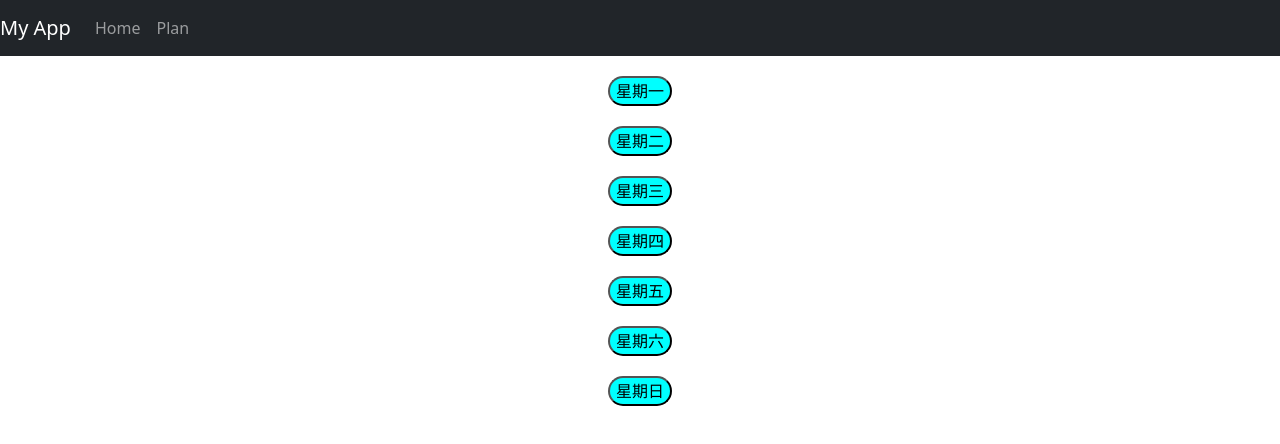
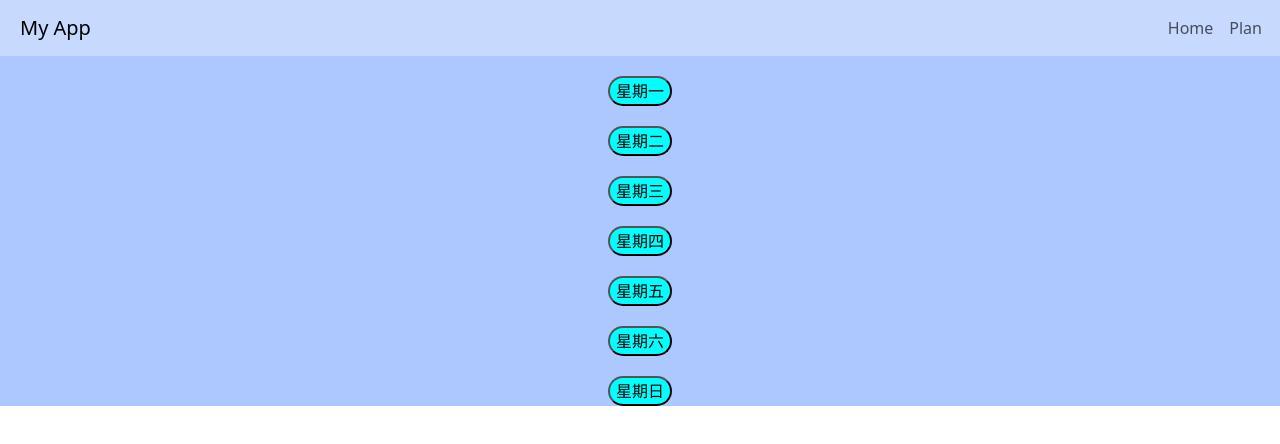
Before and after one commit to ivespeggy/workout-generator, a React (Create React App) app in the folder my-react-app/: page /Plan in a window 1280 px wide. Shown: the top 444 px of the page. Built offline with nearby package versions, Linux system fonts and the light colour scheme.

Commit message:
Updated Navbar Style

```diff
--- a/my-react-app/src/App.css
+++ b/my-react-app/src/App.css
@@ -1,51 +1,4 @@
 .App {
   text-align: center;
+  background-color: #adc8fe;
 }
-
-.ul{
-  list-style: none;
-  text-align: justify;
-}
-
-
-.create-plan-button{
-  background-color: chartreuse;
-  border-radius: 10cm;
-}
-.li-individual{
-  margin-bottom: 15%;
-}
-.App-logo {
-  height: 40vmin;
-  pointer-events: none;
-}
-
-@media (prefers-reduced-motion: no-preference) {
-  .App-logo {
-    animation: App-logo-spin infinite 20s linear;
-  }
-}
-
-.App-header {
-  background-color: #adc8fe;
-  min-height: 100vh;
-  display: flex;
-  flex-direction: column;
-  align-items: center;
-  justify-content: center;
-  font-size: calc(10px + 2vmin);
-  color: white;
-}
-
-.App-link {
-  color: #61dafb;
-}
-
-@keyframes App-logo-spin {
-  from {
-    transform: rotate(0deg);
-  }
-  to {
-    transform: rotate(360deg);
-  }
-}
--- a/my-react-app/src/component/Home.css
+++ b/my-react-app/src/component/Home.css
@@ -11,16 +11,6 @@
   .li-individual{
     margin-bottom: 15%;
   }
-  .App-logo {
-    height: 40vmin;
-    pointer-events: none;
-  }
-
-  @media (prefers-reduced-motion: no-preference) {
-    .App-logo {
-      animation: App-logo-spin infinite 20s linear;
-    }
-  }
 
   .App-header {
     background-color: #adc8fe;
@@ -32,16 +22,3 @@
     font-size: calc(10px + 2vmin);
     color: white;
   }
-
-  .App-link {
-    color: #61dafb;
-  }
-
-  @keyframes App-logo-spin {
-    from {
-      transform: rotate(0deg);
-    }
-    to {
-      transform: rotate(360deg);
-    }
-  }
--- /dev/null
+++ b/my-react-app/src/component/NavbarComp.css
@@ -0,0 +1,13 @@
+.custom-collapse {
+    margin-right: 10px;
+    color: white;
+  }
+
+.custom-brand{
+    margin: 0 20px;
+    color: white;
+}
+.navbar-style{
+    background-color: rgba(255, 255, 255, 0.322);
+    backdrop-filter: blur(10px);
+}
--- a/my-react-app/src/component/NavbarComp.js
+++ b/my-react-app/src/component/NavbarComp.js
@@ -1,16 +1,17 @@
-import React, { Component } from 'react'
-import { Navbar as BootstrapNavbar, Nav } from 'react-bootstrap';
+import React from 'react'
+import { Navbar, Nav } from 'react-bootstrap';
 import { Link } from 'react-router-dom';
+import './NavbarComp.css'
 
 
 export default function NavbarComp() {
   return (
-    <BootstrapNavbar bg="dark" variant="dark" expand="lg">
-      <BootstrapNavbar.Brand as={Link} to="/">
+    <Navbar expand="lg" className='navbar-style'>
+      <Navbar.Brand className="custom-brand" as={Link} to="/">
         My App
-      </BootstrapNavbar.Brand>
-      <BootstrapNavbar.Toggle aria-controls="navbar-nav" />
-      <BootstrapNavbar.Collapse id="navbar-nav">
+      </Navbar.Brand>
+      <Navbar.Toggle aria-controls="navbar-nav" />
+      <Navbar.Collapse className="justify-content-end custom-collapse" id="navbar-nav">
         <Nav className="ml-auto">
           <Nav.Link as={Link} to="/">
             Home
@@ -19,7 +20,7 @@ export default function NavbarComp() {
             Plan
           </Nav.Link>
         </Nav>
-      </BootstrapNavbar.Collapse>
-    </BootstrapNavbar>
+      </Navbar.Collapse>
+    </Navbar>
   )
 }
```
